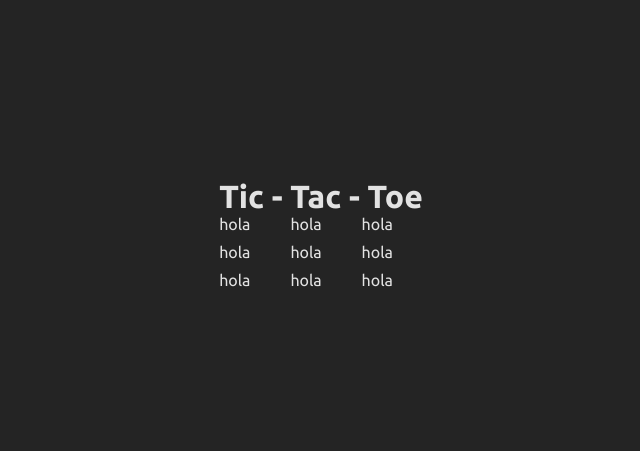
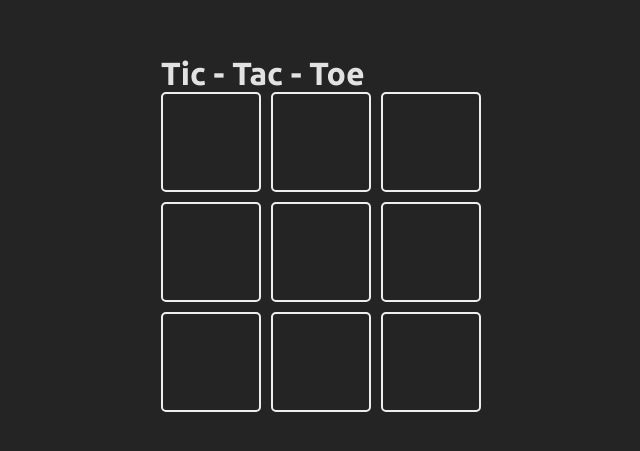
Before and after one commit to Edisonven/tic-tac-toe, a React (Vite) app: page / in a window 1280 px wide. Shown: the part 167-618 px from the top of the page, without its empty margins (319-959 px from the left). Built offline with nearby package versions, Linux system fonts and the light colour scheme.

Commit message:
Asiganando estilos a componente square y mapeando en app

```diff
--- a/src/App.css
+++ b/src/App.css
@@ -13,3 +13,13 @@
   grid-template-columns: repeat(3, 1fr);
   gap: 10px;
 }
+.app__game__square {
+    width: 100px;
+    height: 100px;
+    border: 2px solid #eee;
+    border-radius: 5px;
+    display: grid;
+    place-items: center;
+    cursor: pointer;
+    font-size: 48px;
+  }
--- a/src/App.jsx
+++ b/src/App.jsx
@@ -1,5 +1,6 @@
 import { useState } from "react";
 import "./App.css";
+import Square from "./components/Square";
 
 function App() {
   const turns = {
@@ -15,11 +16,10 @@ function App() {
         <h1 className="app__title">Tic - Tac - Toe</h1>
         <section className="app__game">
           {board.map((board) => {
-            return (
-              <div className="app__game__cell">
-                <span className="app__game__cellcontent">{board}</span>
-              </div>
-            );
+            return <Square>
+
+
+            </Square>;
           })}
         </section>
       </main>
--- a/src/components/Square.jsx
+++ b/src/components/Square.jsx
@@ -1,7 +1,10 @@
-export default function Square() {
+export default function Square({ children, setBoard, index }) {
+
   return (
     <section className="square__container">
-      <h1>Hola soy un cuadrado</h1>
+      <div className="app__game__square">
+        <span className="app__game__squarecontent"></span>
+      </div>
     </section>
   );
 }
```
